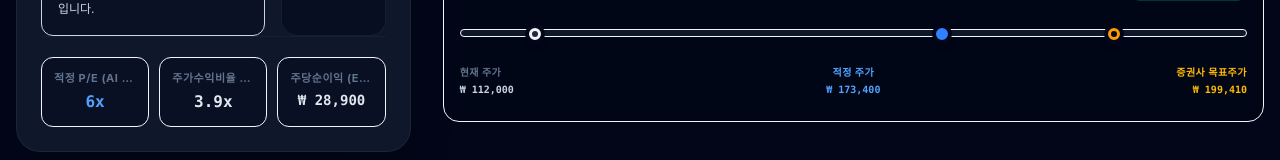
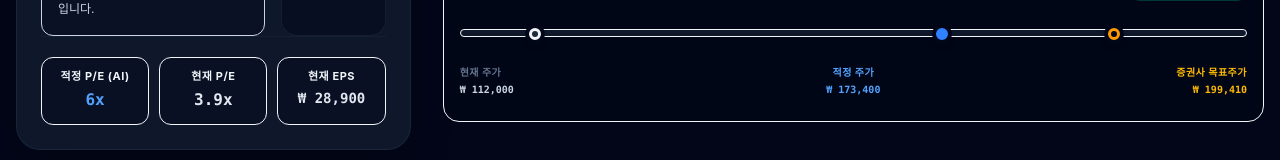
Before and after one commit to skycheonwon/stocktemp, a React (Vite) app: page /stock/KR_000270 in a window 1280 px wide. Shown: the part 587-747 px from the top of the page. Built offline with nearby package versions, Linux system fonts and the light colour scheme; no server answers; the database is empty.

Commit message:
design: refine bottom card labels with wrapping and simplified text

```diff
--- a/src/pages/StockDetail.tsx
+++ b/src/pages/StockDetail.tsx
@@ -276,8 +276,8 @@ export default function StockDetail() {
             <div className="grid grid-cols-3 gap-2.5 border-t border-slate-800/50 pt-5">
               {/* 1. Target P/E Multiple (AI Target) */}
               <div className="bg-slate-950/40 p-2 sm:p-3 rounded-xl border border-slate-850 text-center space-y-1 min-w-0">
-                <span className="block text-slate-500 text-[10px] sm:text-[11px] font-bold uppercase tracking-wider truncate">
-                  {language === 'KO' ? '적정 P/E (AI 선정)' : language === 'VI' ? 'P/E hợp lý (AI chọn)' : 'Fair P/E (AI Selected)'}
+                <span className="block text-slate-550 text-[10px] sm:text-[11px] font-bold uppercase tracking-wider leading-tight whitespace-normal">
+                  {language === 'KO' ? '적정 P/E (AI)' : language === 'VI' ? 'P/E hợp lý (AI)' : 'Fair P/E (AI)'}
                 </span>
                 <span className="block font-black text-blue-400 font-mono text-sm sm:text-base mt-0.5">
                   {targetPe}x
@@ -286,8 +286,8 @@ export default function StockDetail() {
 
               {/* 2. Current P/E Ratio */}
               <div className="bg-slate-950/40 p-2 sm:p-3 rounded-xl border border-slate-850 text-center space-y-1 min-w-0">
-                <span className="block text-slate-500 text-[10px] sm:text-[11px] font-bold uppercase tracking-wider truncate">
-                  {t('pe')}
+                <span className="block text-slate-550 text-[10px] sm:text-[11px] font-bold uppercase tracking-wider leading-tight whitespace-normal">
+                  {language === 'KO' ? '현재 P/E' : language === 'VI' ? 'P/E hiện tại' : 'Current P/E'}
                 </span>
                 <span className="block font-black text-slate-200 font-mono text-sm sm:text-base mt-0.5">
                   {(currentPrice / currentEps).toFixed(1)}x
@@ -296,8 +296,8 @@ export default function StockDetail() {
 
               {/* 3. Earnings Per Share (EPS) */}
               <div className="bg-slate-950/40 p-2 sm:p-3 rounded-xl border border-slate-850 text-center space-y-1 min-w-0">
-                <span className="block text-slate-500 text-[10px] sm:text-[11px] font-bold uppercase tracking-wider truncate">
-                  {t('eps')}
+                <span className="block text-slate-550 text-[10px] sm:text-[11px] font-bold uppercase tracking-wider leading-tight whitespace-normal">
+                  {language === 'KO' ? '현재 EPS' : language === 'VI' ? 'EPS hiện tại' : 'Current EPS'}
                 </span>
                 <span className="block font-black text-slate-200 font-mono text-[11px] sm:text-xs md:text-sm mt-0.5 truncate">
                   {stock.currency} {Math.round(currentEps).toLocaleString()}
```
